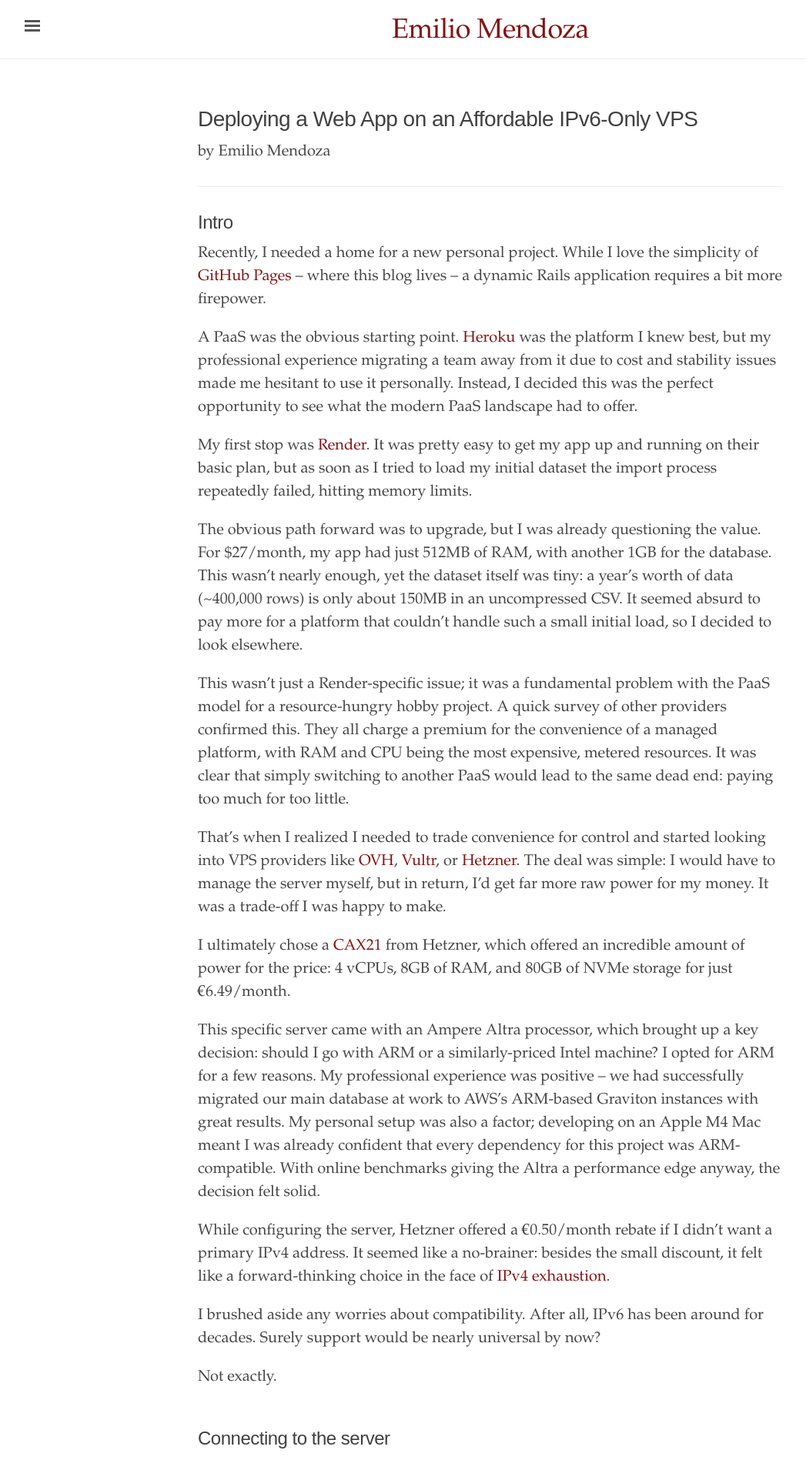
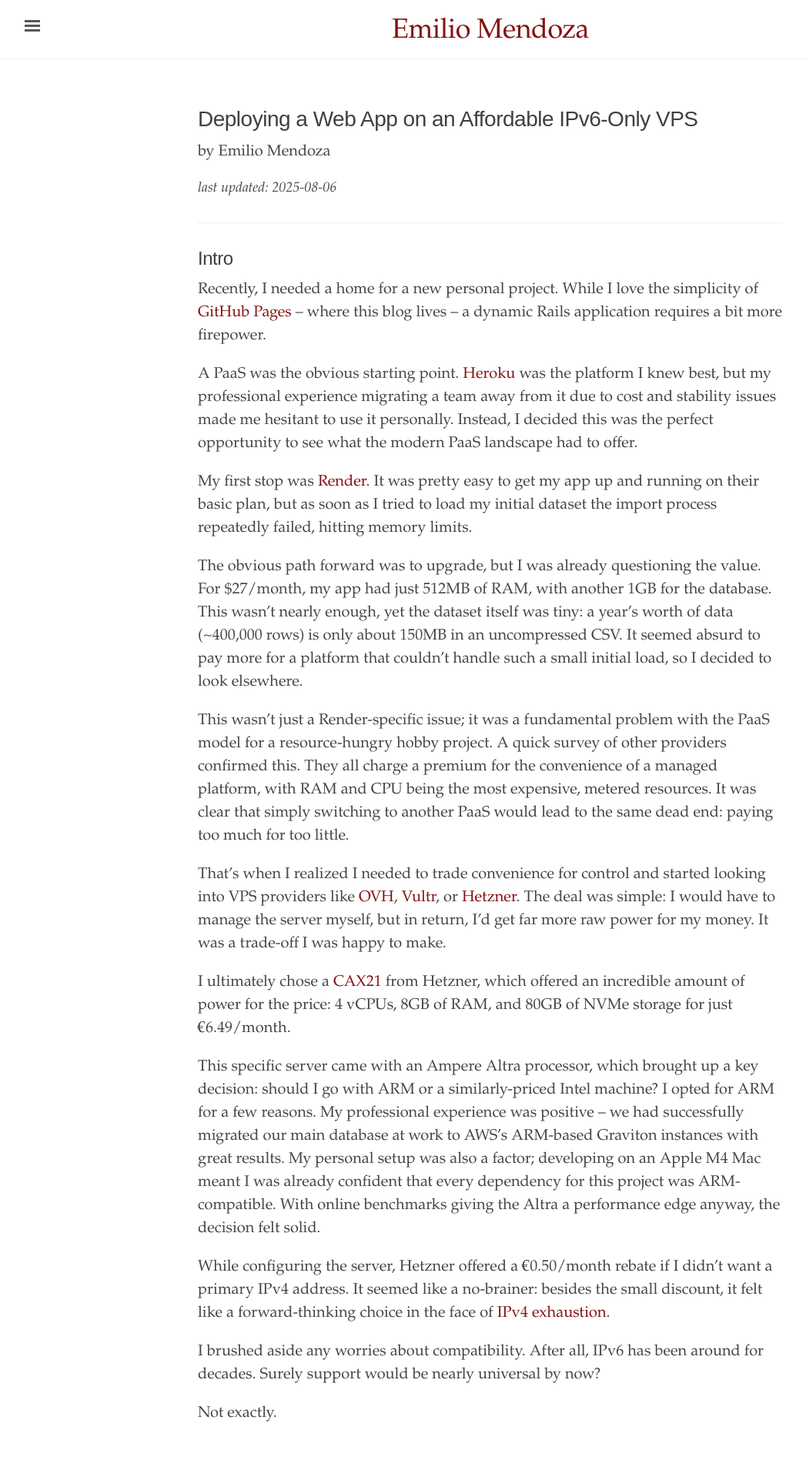
Before and after one commit to emilio2601/emilio2601.dev, a Jekyll site: the page built from _texts/deploying-a-web-app-affordable-ipv6-only-vps.md, in a window 1280 px wide. Shown: the top 1897 px of the page at 77% size, without its empty margins (3-1050 px from the left). Built offline with Jekyll 4.4.1, drawn with Linux system fonts in a browser that asks for light colours.

Commit message:
publish date

```diff
--- a/_layouts/narrative.html
+++ b/_layouts/narrative.html
@@ -5,5 +5,6 @@
 <article class="narrative">
   <h1 class="text-title">{{ page.title }}</h1>
   <p class="byline">by {{ page.author }}</p>
+  <p class="publication-date">last updated: {{ page.publication-date }}</p>
   {{ content }}
 </article>
--- a/_sass/_ed.scss
+++ b/_sass/_ed.scss
@@ -636,6 +636,11 @@
   margin-top: -.5rem;
 }
 
+.publication-date {
+  font-size: 0.9rem;
+  font-style: italic;
+}
+
 /* Footnotes styles */
 sub,
 sup {
--- a/_texts/deploying-a-web-app-affordable-ipv6-only-vps.md
+++ b/_texts/deploying-a-web-app-affordable-ipv6-only-vps.md
@@ -3,7 +3,7 @@
 title: "Deploying a Web App on an Affordable IPv6-Only VPS"
 author: Emilio Mendoza
 editor: Emilio Mendoza
-publication-date: 2025
+publication-date: 2025-08-06
 toc:
 - Intro
 - Connecting to the server
```
